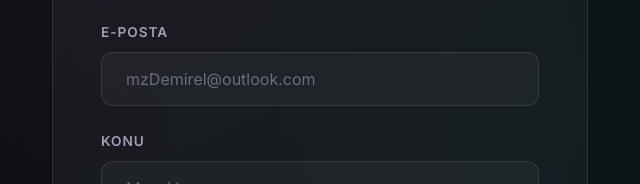
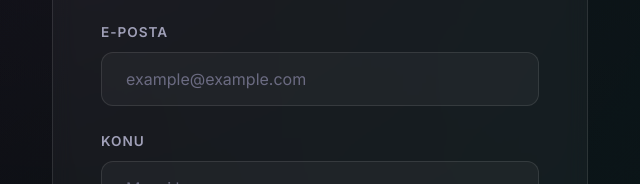
Before and after one commit to MZDemirel/muhammedzahiddemirel.github.io, a plain HTML site: page contact.html in a window 1280 px wide. Shown: the part 616-800 px from the top of the page, 620-1260 px from the left. Drawn offline with Linux system fonts and the light colour scheme.

Commit message:
Personal Web Site

```diff
--- a/contact.html
+++ b/contact.html
@@ -93,7 +93,7 @@
 
                     <div class="form-group">
                         <label for="email">E-posta</label>
-                        <input type="email" id="email" name="email" placeholder="mzDemirel@outlook.com" required>
+                        <input type="email" id="email" name="email" placeholder="example@example.com" required>
                     </div>
 
                     <div class="form-group">
```
